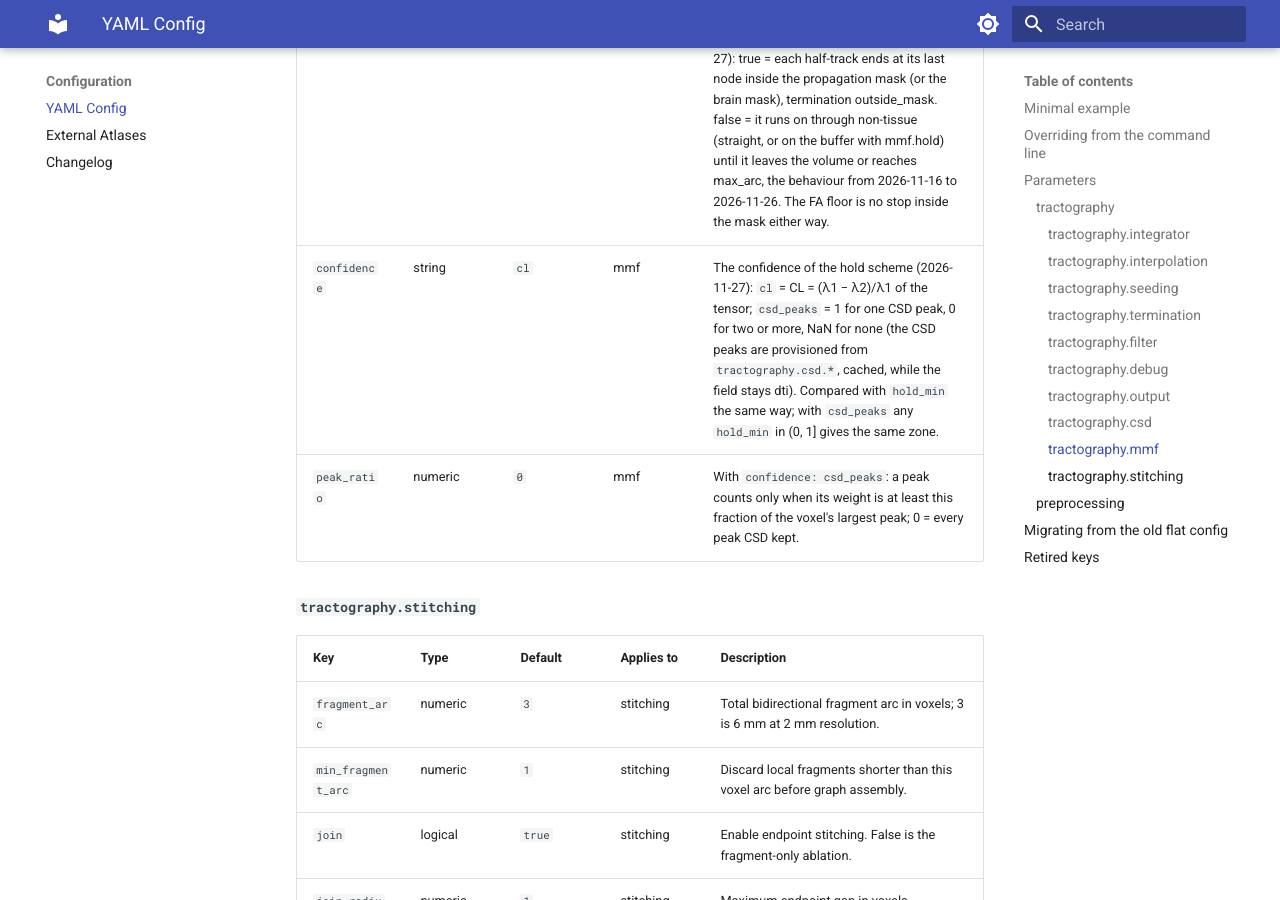
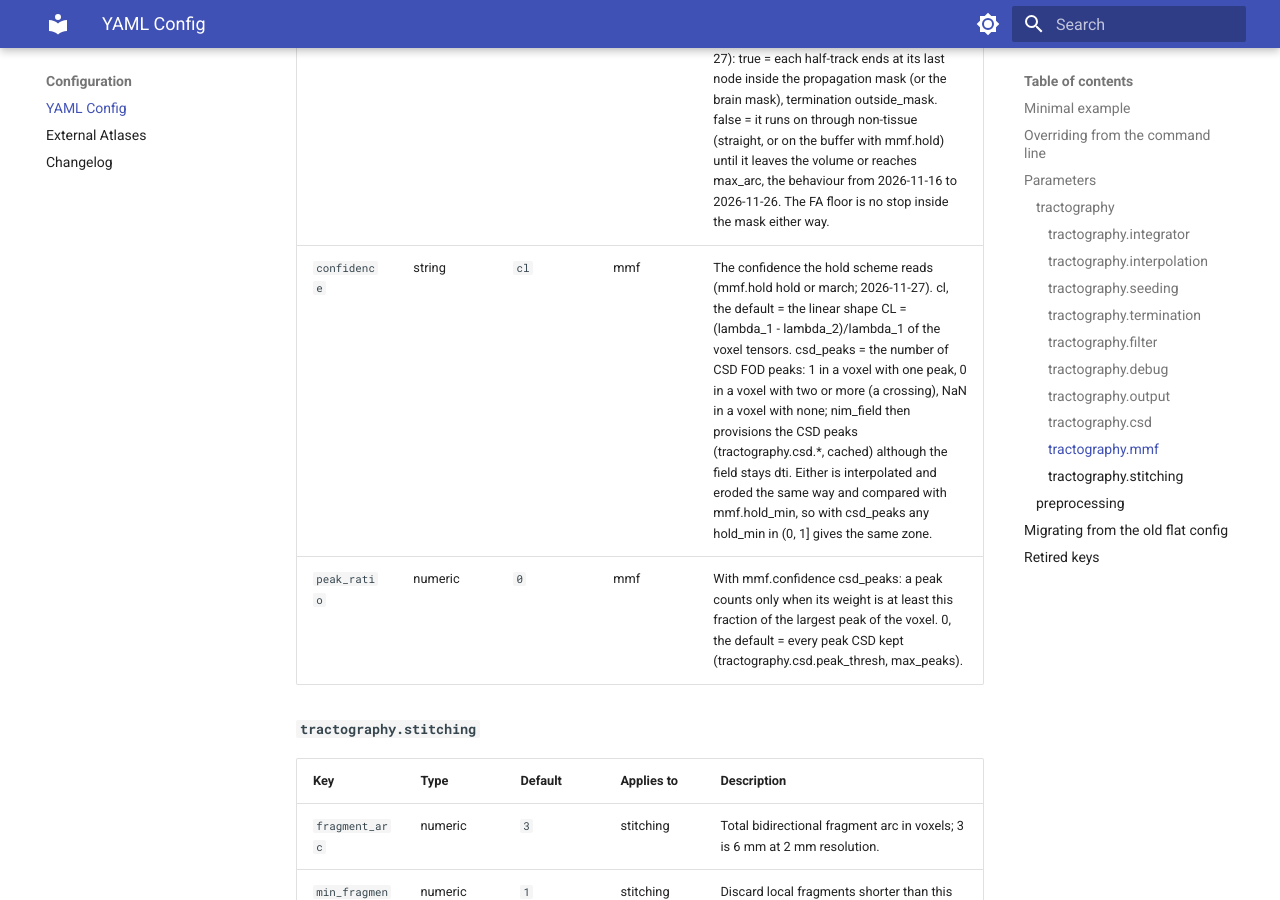
Before and after one commit to uicneuro/hinec, an MkDocs documentation site: the page built from docs/YAML_CONFIG.md, in a window 1280 px wide and 900 px high, scrolled down 12073 px. Built offline with MkDocs 1.6.1 and Material for MkDocs 9.7.7, drawn with Linux system fonts in a browser that asks for light colours.

Commit message:
docs/YAML_CONFIG.md: the mmf.confidence and mmf.peak_ratio rows as nim_config_docs writes them
Co-Authored-By: Claude Opus 5.5 <noreply@anthropic.com>
Claude-Session: https://claude.ai/code/session_01YAGfAUcPaJvTrv1cLj1Qkd

```diff
--- a/docs/YAML_CONFIG.md
+++ b/docs/YAML_CONFIG.md
@@ -155,8 +155,8 @@ parameter. A key marked `hinec` is ignored by `standard`, `mmf` and `stitching`.
 | `seed_trusted` | logical | `true` | mmf | Seed only in trusted data (mmf.hold hold or march): true, the default = a seed whose confidence, read as the scheme reads it at a node (CL interpolated over the tissue and eroded by mmf.hold_guard), is below mmf.hold_min is not tracked and is counted in meta.mmf.seeds_skipped as zone (the erosion also skips seeds within about mmf.hold_guard of the zone). Seed where the fibres are coherent: at a seed in the zone the blended data give a wrong curvature and heading, and no grace fixed that in the 2-D crossing tests of the moving-frames suite (2026-11-26). false = track it, starting with the grace of mmf.seed_grace (with seed_grace 0 it coasts straight along the filled axis, the behaviour before 2026-11-16; false was the default on 2026-11-25 only). No effect with hold: none. |
 | `seed_grace` | numeric | `0` | mmf | Grace at the seed, voxels of arc (mmf.hold hold or march; advanceFrame 'SeedGrace'; 2026-11-25; optional, default 0 = none since 2026-11-26): each half-track reads the data for this arc from its seed whatever the confidence (the connection read, the frame re-anchored as in trusted data, the nodes entering the buffer, without their sigma where their own confidence is below mmf.hold_min), and the scheme applies by the confidence beyond it, so that a seed in the zone (mmf.seed_trusted false) coasts or marches on its own data instead of a straight line. Non-tissue stays untrusted. It applies to every seed. In the 2-D crossing tests of the moving-frames suite 0.25 box was the best of 0, 0.25, 0.5, 1 and 1.5, but worse than seeding in trusted data. No effect with hold: none. |
 | `mask_stop` | logical | `true` | mmf | Stop at the mask (algorithm mmf; 2026-11-27): true = each half-track ends at its last node inside the propagation mask (or the brain mask), termination outside_mask. false = it runs on through non-tissue (straight, or on the buffer with mmf.hold) until it leaves the volume or reaches max_arc, the behaviour from 2026-11-16 to 2026-11-26. The FA floor is no stop inside the mask either way. |
-| `confidence` | string | `cl` | mmf | The confidence of the hold scheme (2026-11-27): `cl` = CL = (λ1 − λ2)/λ1 of the tensor; `csd_peaks` = 1 for one CSD peak, 0 for two or more, NaN for none (the CSD peaks are provisioned from `tractography.csd.*`, cached, while the field stays dti). Compared with `hold_min` the same way; with `csd_peaks` any `hold_min` in (0, 1] gives the same zone. |
-| `peak_ratio` | numeric | `0` | mmf | With `confidence: csd_peaks`: a peak counts only when its weight is at least this fraction of the voxel's largest peak; 0 = every peak CSD kept. |
+| `confidence` | string | `cl` | mmf | The confidence the hold scheme reads (mmf.hold hold or march; 2026-11-27). cl, the default = the linear shape CL = (lambda_1 - lambda_2)/lambda_1 of the voxel tensors. csd_peaks = the number of CSD FOD peaks: 1 in a voxel with one peak, 0 in a voxel with two or more (a crossing), NaN in a voxel with none; nim_field then provisions the CSD peaks (tractography.csd.*, cached) although the field stays dti. Either is interpolated and eroded the same way and compared with mmf.hold_min, so with csd_peaks any hold_min in (0, 1] gives the same zone. |
+| `peak_ratio` | numeric | `0` | mmf | With mmf.confidence csd_peaks: a peak counts only when its weight is at least this fraction of the largest peak of the voxel. 0, the default = every peak CSD kept (tractography.csd.peak_thresh, max_peaks). |
 
 #### `tractography.stitching`
 
```
